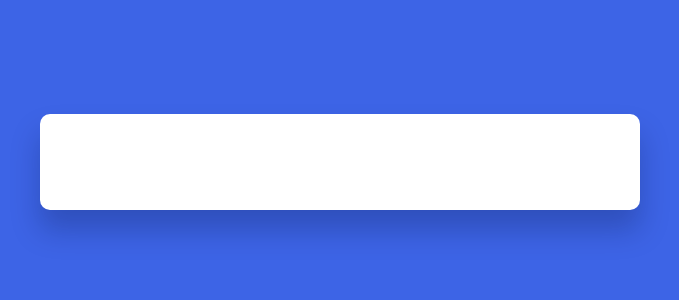
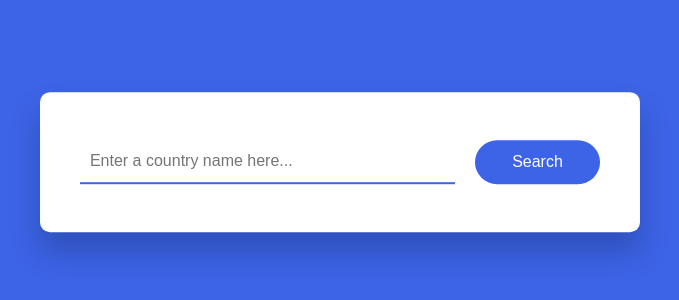
Before and after one commit to lugard1/country-guide-app, a website: page index.html in a window 1280 px wide. Shown: the part 238-538 px from the top of the page, without its empty margins (300-979 px from the left). Drawn offline with Linux system fonts and the light colour scheme.

Commit message:
Add input and button

```diff
--- a/index.css
+++ b/index.css
@@ -20,3 +20,27 @@ body {
   border-radius: 0.62em;
   box-shadow: 0 1.25em 1.8em rgba(8,21,65,0.25);
 }
+
+.search-wrapper {
+  display: grid;
+  grid-template-columns: 9fr 3fr;
+  gap: 1.25em;
+}
+
+.search-wrapper button {
+  font-size: 1em;
+  background-color: #3d64e6;
+  color: #fff;
+  padding: 0.8em 0;
+  border: none;
+  border-radius: 1.5em;
+}
+
+.search-wrapper input {
+  font-size: 1em;
+  padding: 0 0.62em;
+  border: none;
+  border-bottom: 2px solid #3d64e6;
+  outline: none;
+  color: #222a43;
+}
--- a/index.html
+++ b/index.html
@@ -8,6 +8,14 @@
   <title>Country Guide App</title>
 </head>
 <body>
-  <main class="container"></main>
+  <main class="container">
+    <div class="search-wrapper">
+      <input type="text" id="country-inp" placeholder="Enter a country name here...">
+      <button type="button">Search</button>
+    </div>
+    <div id="result"></div>
+  </main>
+  <!-- script -->
+  <script src="index.js"></script>
 </body>
 </html>
```
